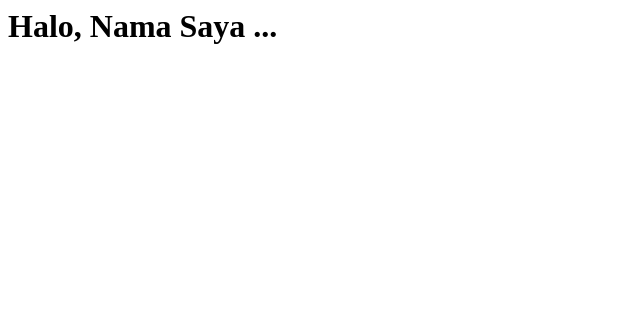
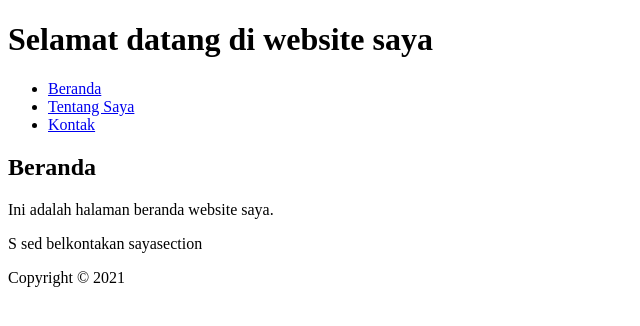
Before and after one commit to Sskndryayu/siskaandryayu.github.com, a plain HTML site: page index.html in a window 1280 px wide. Shown: the whole page, without its empty margins (0-640 px from the left). Drawn offline with Linux system fonts and the light colour scheme.

Commit message:
Update index.html

```diff
--- a/index.html
+++ b/index.html
@@ -1,8 +1,25 @@
+<!DOCTYPE html>
 <html>
 <head>
-<title>Halaman Saya</title>
+	<title>Contoh Website HTML</title>
 </head>
 <body>
-<h1>Halo, Nama Saya ...</h1>
+	<header>
+		<h1>Selamat datang di website saya</h1>
+		<nav>
+			<ul>
+				<li><a href="#beranda">Beranda</a></li>
+				<li><a href="#tentang-saya">Tentang Saya</a></li>
+				<li><a href="#kontak">Kontak</a></li>
+			</ul>
+		</nav>
+	</header>
+	<main>
+		<section id="beranda">
+			<h2>Beranda</h2>
+			<p>Ini adalah halaman beranda website saya.</p>
+		</section>
+ S sed belkontakan sayasection<p>Copyright © 2021</p>
+	</footer>
 </body>
 </html>
```
